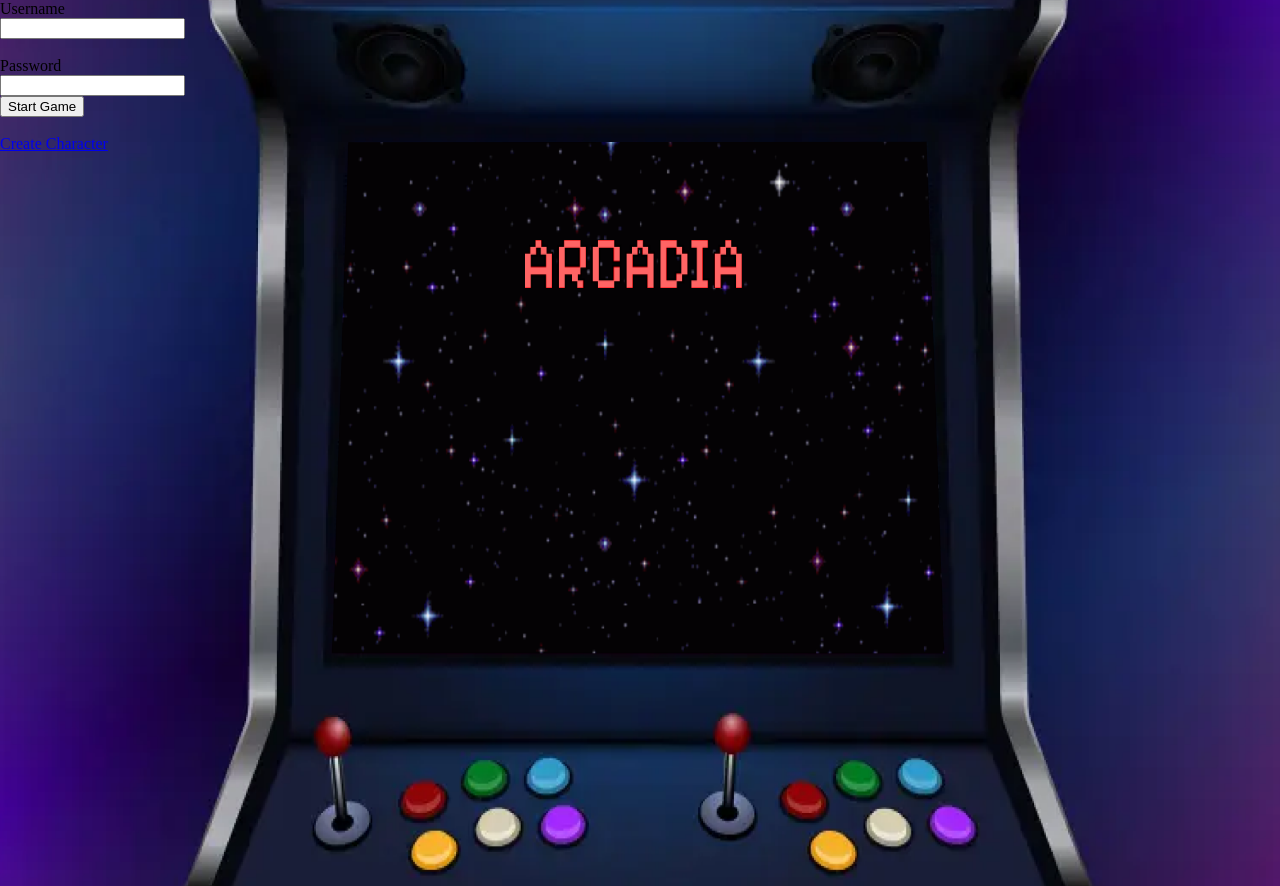
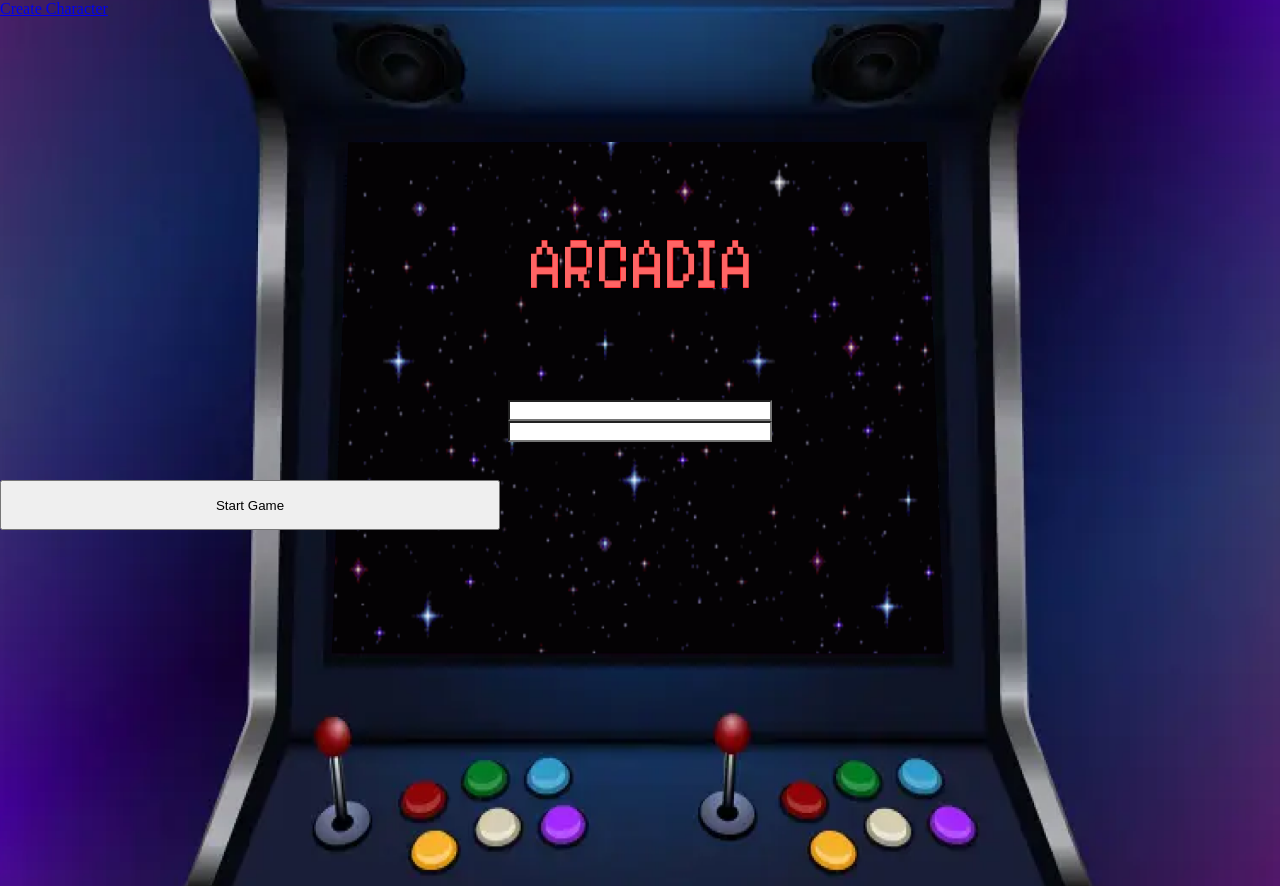
Before and after one commit to Dracu0/ESTG-ESII-Arcadia, a plain HTML site: page src-website/pages/Arcadia.html in a window 1280 px wide. Shown: the top 886 px of the page. Drawn offline with Linux system fonts and the light colour scheme; files that its build step writes are made by us from their sources.

Commit message:
Pagina login Textboxs
a criação das texboxes e do formulário

```diff
--- a/src-website/pages/Arcadia.html
+++ b/src-website/pages/Arcadia.html
@@ -6,18 +6,17 @@
         <title>Arcadia</title>
         <meta name="description" content="">
         <meta name="viewport" content="width=device-width, initial-scale=1">
-        <link rel="stylesheet" type="text/css" href="Arcadia.css">
+        <link rel="stylesheet" type="text/css" href="../resources/css/Arcadia.css">
     </head>
     <body style="margin: 0;">
         <img src="../resources/images/Geral/BG.png" style="width:100%; height:130% ; position: absolute; left: 0%; z-index: -1;">
         <img src="../resources/images/Geral/stars.gif" style="width:50%; height:70% ; position: absolute; top: 17%; left: 25%; z-index: -2;">
-        <img src="../resources/images/Geral/ARCADIA 1.gif" style="width:17%; height: 6% ; position: absolute; left: 41%; top: 30%;">
-        <form>
-            <div>Username<br><input name="Username"></div><br>
-            <div>Password<br><input name="Password"></div>
-            <div ><button>Start Game</button></div><br>
+        <img src="../resources/images/Geral/ARCADIA 1.gif" style="width:17%; height: 6% ; position: absolute; left: 41.5%; top: 30%;">
+        <form style="position: absolute; top: 50%; height: 100%; width: 100%;">
+            <div><input name="Username" class="textbox"></div>
+            <div><input name="Password" class="textbox"></div>
+            <div style="justify-self: center; position:absolute ; top: 10%; height: 50px; width:500px;"><button style="height: 100%;width: 100%;">Start Game</button></div>
         </form>
-        <div><a href="https://www.w3schools.com/">Create Character</a></div>
-
+        <div ><a href="https://www.w3schools.com/">Create Character</a></div>
     </body>
 </html>
--- a/src-website/resources/css/Arcadia.css
+++ b/src-website/resources/css/Arcadia.css
@@ -1,8 +1,20 @@
 body::-webkit-scrollbar {
     display: none;
   }
+
 .a{
     position: absolute;
     font-size: 200%;
     color: black;
 }
+
+.textbox{
+  position: relative;
+  align-items: center;
+  justify-self: center;
+  display: flex;
+  top: 50%;
+  height: 20%;
+  width: 20%;
+  background-color: white;
+}
```
